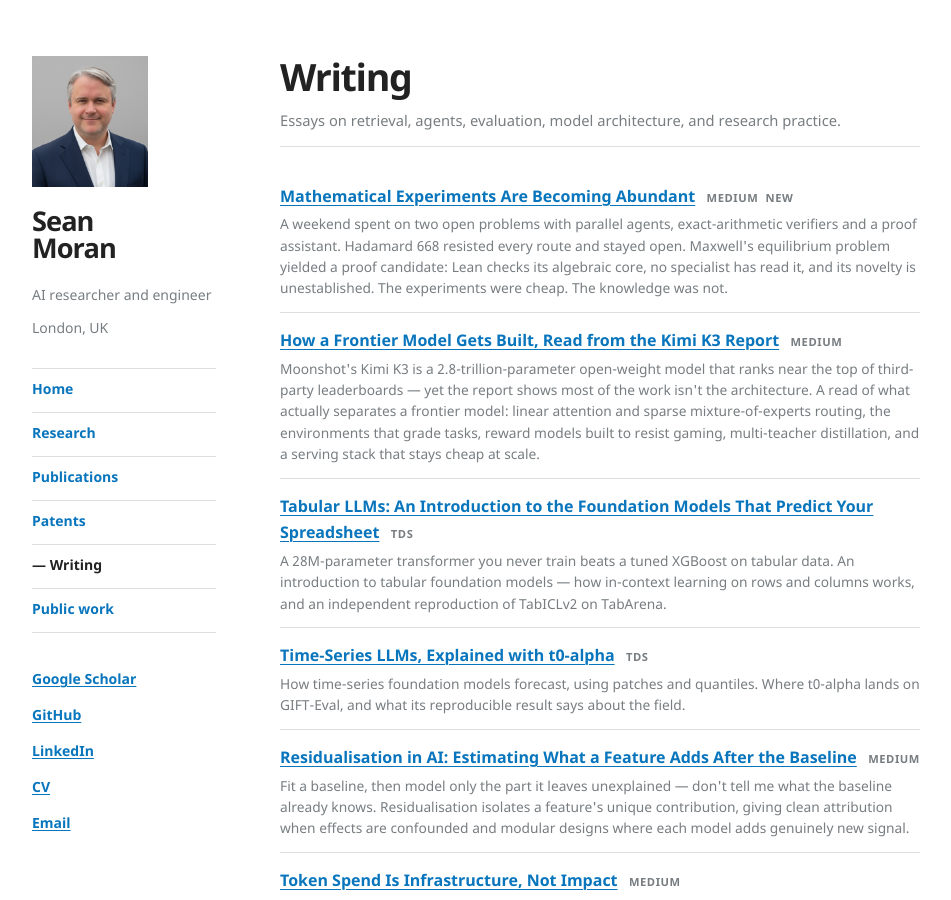
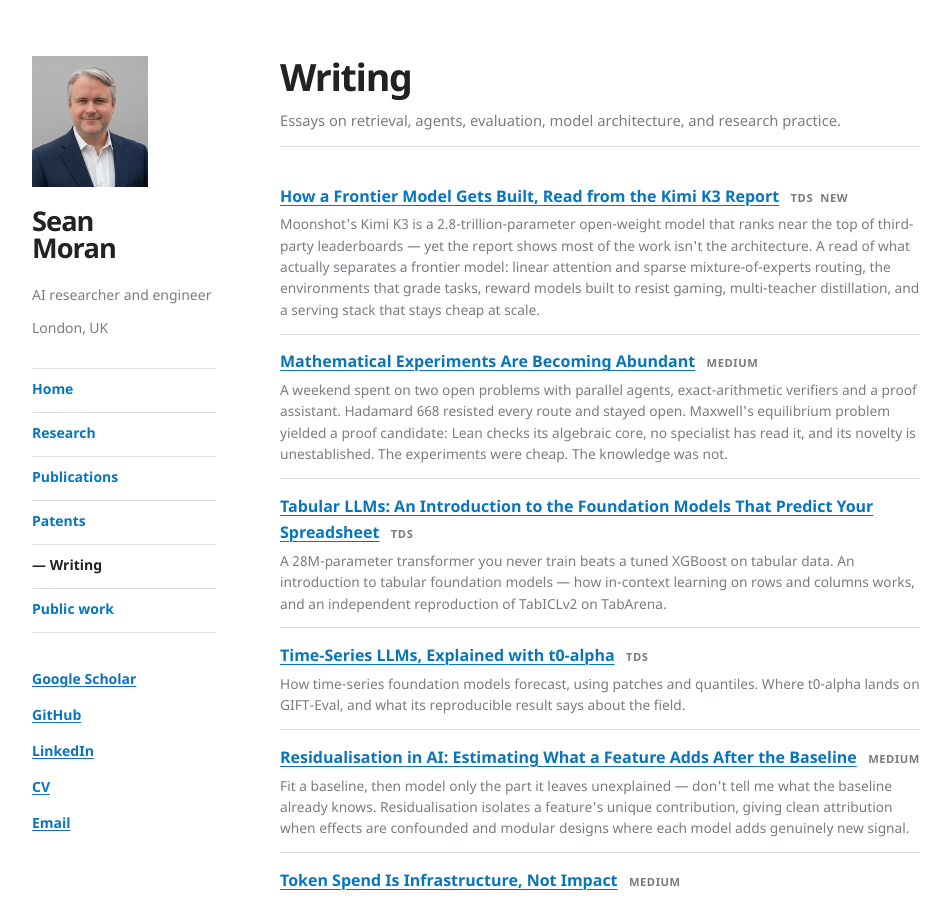
Before and after one commit to sjmoran/sjmoran.github.io, a Jekyll site: the page built from writing.md, in a window 1280 px wide and 900 px high. Shown: the whole window, without its empty margins (144-1095 px from the left). Built offline with Jekyll 4.4.1, drawn with Linux system fonts in a browser that asks for light colours.

Commit message:
WIP: point Kimi K3 article to TDS
[gstack-context]
Decisions: Use the canonical TDS URL, promote the newly published article to the top, and transfer the New badge from the previous newest essay.
Remaining: None.
Skill: /scrape
[/gstack-context]

```diff
--- a/_includes/writing.html
+++ b/_includes/writing.html
@@ -6,23 +6,23 @@
 
   <ul class="writing-list">
     <li>
+      <a class="writing-thumb" href="https://towardsdatascience.com/how-a-frontier-model-gets-built-read-from-the-kimi-k3-report/" target="_blank" rel="noopener" aria-hidden="true" tabindex="-1">
+        <img src="/img/writing/kimi-k3-report.jpg" alt="">
+      </a>
+      <div class="writing-meta">
+        <a href="https://towardsdatascience.com/how-a-frontier-model-gets-built-read-from-the-kimi-k3-report/" target="_blank" rel="noopener">How a Frontier Model Gets Built, Read from the Kimi K3 Report</a>
+        <span class="badge badge-tds">TDS</span><span class="badge badge-new">New</span>
+        <p class="writing-blurb">Moonshot's Kimi K3 is a 2.8-trillion-parameter open-weight model that ranks near the top of third-party leaderboards — yet the report shows most of the work isn't the architecture. A read of what actually separates a frontier model: linear attention and sparse mixture-of-experts routing, the environments that grade tasks, reward models built to resist gaming, multi-teacher distillation, and a serving stack that stays cheap at scale.</p>
+      </div>
+    </li>
+    <li>
       <a class="writing-thumb" href="https://medium.com/@sean.j.moran/mathematical-experiments-are-becoming-abundant-c41221e262c1" target="_blank" rel="noopener" aria-hidden="true" tabindex="-1">
         <img src="/img/writing/math-abundance.jpg" alt="">
       </a>
       <div class="writing-meta">
         <a href="https://medium.com/@sean.j.moran/mathematical-experiments-are-becoming-abundant-c41221e262c1" target="_blank" rel="noopener">Mathematical Experiments Are Becoming Abundant</a>
-        <span class="badge badge-medium">Medium</span><span class="badge badge-new">New</span>
+        <span class="badge badge-medium">Medium</span>
         <p class="writing-blurb">A weekend spent on two open problems with parallel agents, exact-arithmetic verifiers and a proof assistant. Hadamard 668 resisted every route and stayed open. Maxwell's equilibrium problem yielded a proof candidate: Lean checks its algebraic core, no specialist has read it, and its novelty is unestablished. The experiments were cheap. The knowledge was not.</p>
-      </div>
-    </li>
-    <li>
-      <a class="writing-thumb" href="https://medium.com/@sean.j.moran/how-a-frontier-model-gets-built-read-from-the-kimi-k3-report-cdccc04aaaee" target="_blank" rel="noopener" aria-hidden="true" tabindex="-1">
-        <img src="/img/writing/kimi-k3-report.jpg" alt="">
-      </a>
-      <div class="writing-meta">
-        <a href="https://medium.com/@sean.j.moran/how-a-frontier-model-gets-built-read-from-the-kimi-k3-report-cdccc04aaaee" target="_blank" rel="noopener">How a Frontier Model Gets Built, Read from the Kimi K3 Report</a>
-        <span class="badge badge-medium">Medium</span>
-        <p class="writing-blurb">Moonshot's Kimi K3 is a 2.8-trillion-parameter open-weight model that ranks near the top of third-party leaderboards — yet the report shows most of the work isn't the architecture. A read of what actually separates a frontier model: linear attention and sparse mixture-of-experts routing, the environments that grade tasks, reward models built to resist gaming, multi-teacher distillation, and a serving stack that stays cheap at scale.</p>
       </div>
     </li>
     <li>
```
